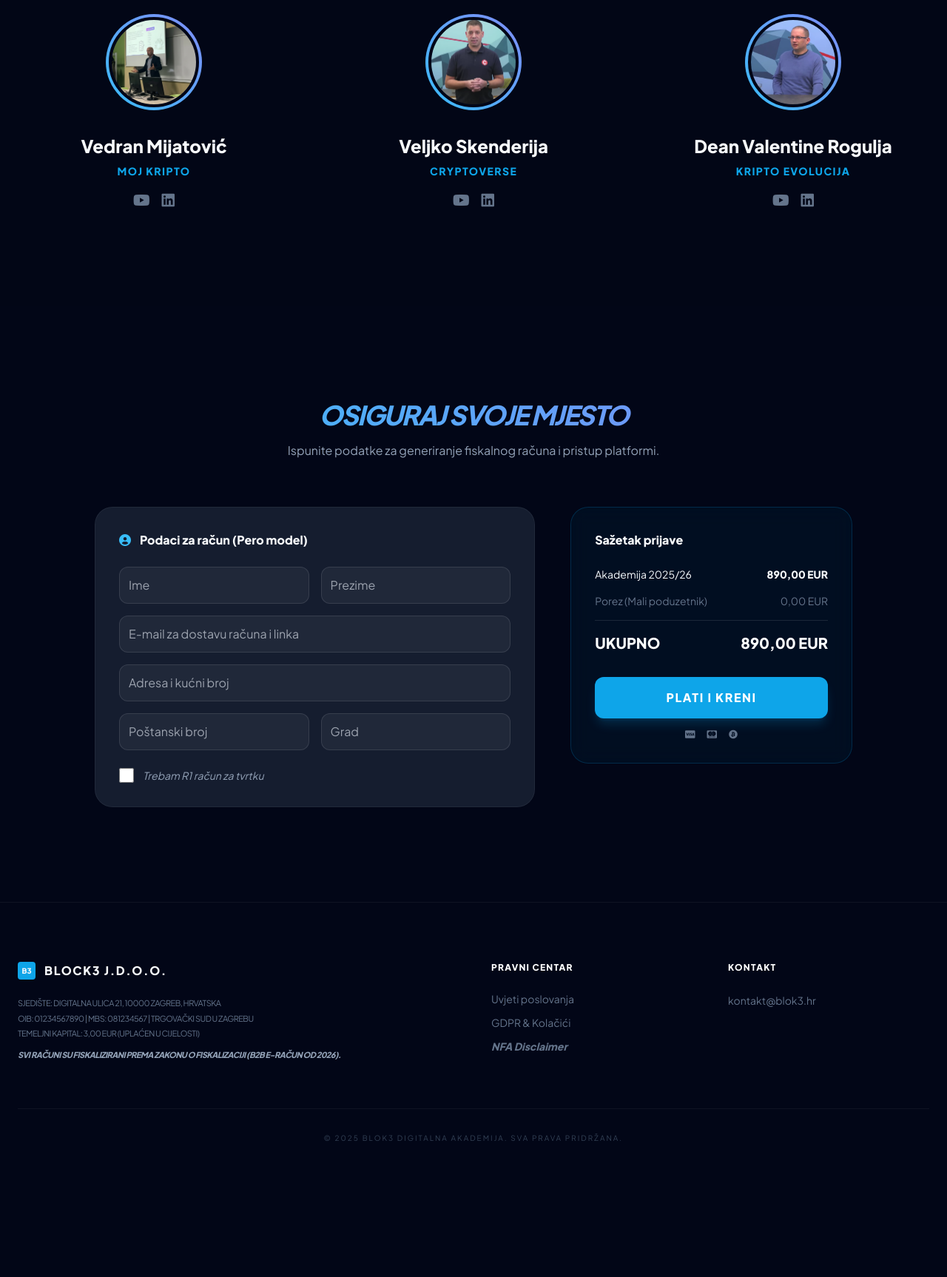
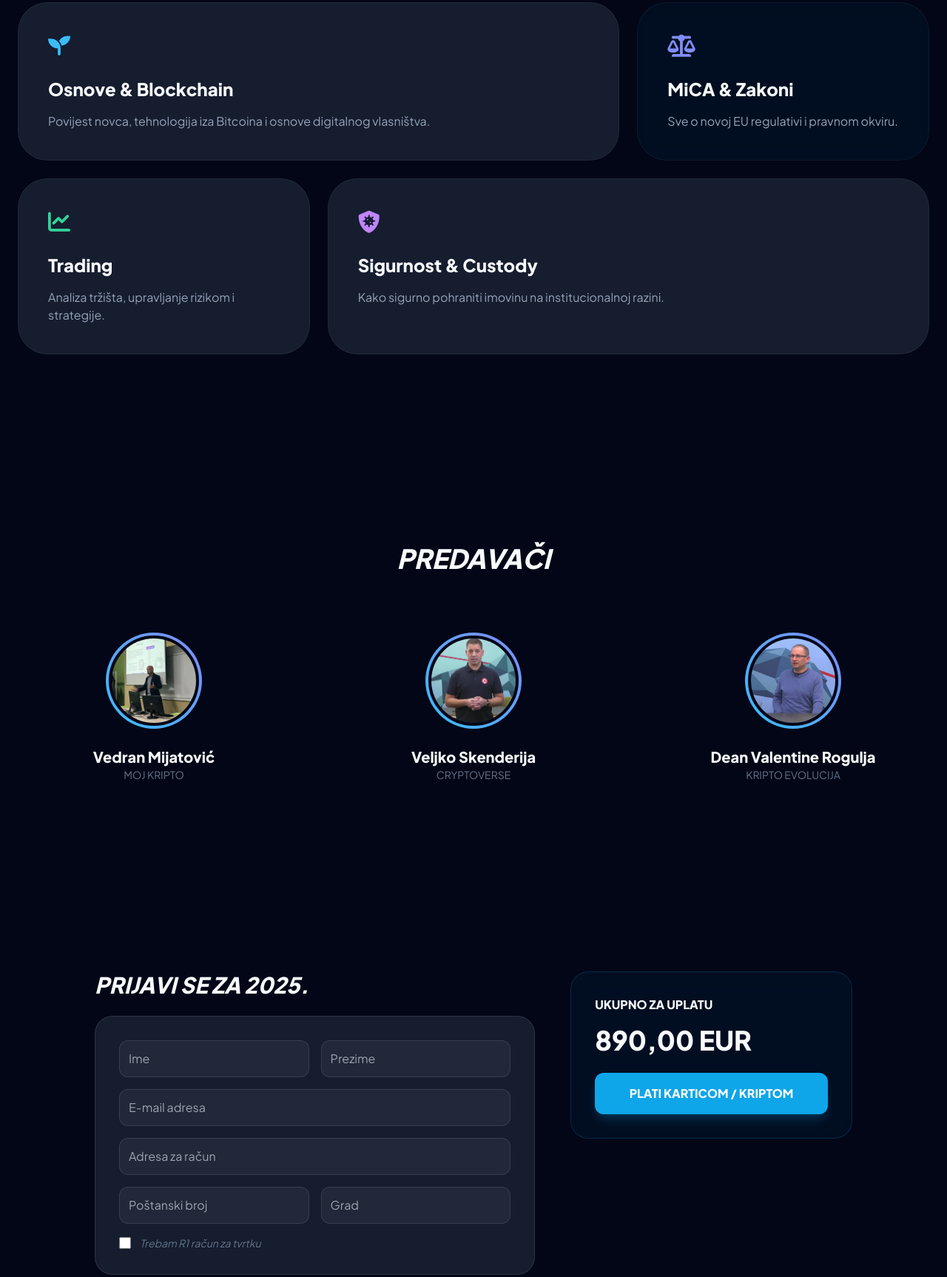
Before and after one commit to Cubicus55/Blok3, a plain HTML site: page index.html in a window 1280 px wide. Shown: the part 1029-2755 px from the top of the page at 74% size. Before the commit the page ends 2655 px from the top, so only its background shows below. Drawn offline with nearby package versions, Linux system fonts and the light colour scheme.

Commit message:
Update index.html
novi kod sa svim elementima stranice

```diff
--- a/index.html
+++ b/index.html
@@ -12,8 +12,9 @@
         .glass { background: rgba(30, 41, 59, 0.7); backdrop-filter: blur(12px); border: 1px solid rgba(255, 255, 255, 0.1); }
         .hero-gradient { background: radial-gradient(circle at top right, #1e40af, transparent), radial-gradient(circle at bottom left, #0f172a, #020617); }
         .text-gradient { background: linear-gradient(to right, #38bdf8, #818cf8); -webkit-background-clip: text; -webkit-text-fill-color: transparent; }
-        .logo-ring { width: 130px; height: 130px; border-radius: 50%; padding: 4px; background: linear-gradient(45deg, #38bdf8, #818cf8); cursor: zoom-in; transition: transform 0.3s ease; }
-        .logo-ring:hover { transform: scale(1.05); }
+        .bento-card { transition: all 0.4s cubic-bezier(0.4, 0, 0.2, 1); border: 1px solid rgba(255, 255, 255, 0.05); }
+        .bento-card:hover { transform: translateY(-8px); border-color: #38bdf8; box-shadow: 0 0 30px rgba(56, 189, 248, 0.15); }
+        .logo-ring { width: 130px; height: 130px; border-radius: 50%; padding: 4px; background: linear-gradient(45deg, #38bdf8, #818cf8); cursor: zoom-in; }
         .logo-inner { width: 100%; height: 100%; border-radius: 50%; object-fit: cover; background: #0f172a; border: 4px solid #020617; }
         .input-field { background: rgba(255,255,255,0.05); border: 1px solid rgba(255,255,255,0.1); padding: 12px; border-radius: 12px; width: 100%; color: white; transition: 0.3s; }
         .input-field:focus { border-color: #38bdf8; outline: none; background: rgba(255,255,255,0.1); }
@@ -23,7 +24,7 @@
 <body>
 
     <div id="lightbox" class="modal-overlay" onclick="this.style.display='none'">
-        <img id="lightbox-img" src="" alt="Povećano" class="max-w-full max-h-[80vh] rounded-2xl shadow-2xl">
+        <img id="lightbox-img" src="" class="max-w-full max-h-[80vh] rounded-2xl shadow-2xl">
     </div>
 
     <div id="legalModal" class="modal-overlay">
@@ -40,83 +41,80 @@
                 <span class="text-xl font-extrabold tracking-tighter uppercase">Blok<span class="text-sky-400">3</span></span>
             </div>
             <div class="hidden md:flex gap-8 text-xs font-bold uppercase tracking-widest text-slate-400">
-                <a href="#o-programu" class="hover:text-white transition">O programu</a>
+                <a href="#kurikulum" class="hover:text-white transition">Program</a>
                 <a href="#predavaci" class="hover:text-white transition">Predavači</a>
-                <a href="#upis" class="hover:text-white transition text-sky-400">Upis</a>
+                <a href="#upis" class="text-sky-400 font-black">Upis 2025</a>
             </div>
-            <a href="#upis" class="bg-sky-500 hover:bg-sky-400 text-white px-5 py-2 rounded-xl text-sm font-bold transition shadow-lg shadow-sky-500/20">Prijavi se</a>
+            <a href="#upis" class="bg-sky-500 hover:bg-sky-400 text-white px-5 py-2 rounded-xl text-sm font-bold transition">Kupi Tečaj</a>
         </div>
     </nav>
 
     <header class="min-h-screen hero-gradient flex items-center px-6 pt-20">
         <div class="max-w-7xl mx-auto grid lg:grid-cols-2 gap-12 items-center">
             <div>
-                <div class="inline-flex items-center gap-2 bg-sky-500/10 border border-sky-500/20 text-sky-400 px-4 py-2 rounded-full text-[10px] font-bold mb-6 tracking-widest uppercase">
-                    Generacija 2025/2026
+                <h1 class="text-6xl md:text-8xl font-black mb-6 leading-[0.85] tracking-tighter text-white uppercase italic">
+                    Nova era <br> <span class="text-gradient">učenja.</span>
+                </h1>
+                <p class="text-xl text-slate-400 mb-10 max-w-lg">Pridruži se Blok3 akademiji. Sveobuhvatna edukacija o digitalnoj ekonomiji pod vodstvom najboljih stručnjaka.</p>
+                <div class="flex gap-4">
+                    <a href="#upis" class="bg-white text-black px-8 py-4 rounded-2xl font-black hover:bg-sky-400 transition">Kreni odmah</a>
                 </div>
-                <h1 class="text-6xl md:text-8xl font-black mb-6 leading-[0.85] tracking-tighter text-white">
-                    Budućnost <br> <span class="text-gradient">ekonomije</span> je ovdje.
-                </h1>
-                <p class="text-xl text-slate-400 mb-10 max-w-lg leading-relaxed">
-                    Pridruži se vodećoj regionalnoj akademiji za blockchain i digitalnu imovinu. Od regulative do naprednog trgovanja.
-                </p>
-                <div class="flex gap-4">
-                    <a href="#upis" class="bg-white text-black px-8 py-4 rounded-2xl font-black hover:bg-sky-400 hover:text-white transition duration-300">Započni edukaciju</a>
-                    <a href="#predavaci" class="px-8 py-4 rounded-2xl font-bold border border-white/10 hover:bg-white/5 transition">Upoznaj tim</a>
-                </div>
-            </div>
-            <div class="hidden lg:block relative">
-                <div class="glass p-12 rounded-[3rem] border-white/5 shadow-2xl relative z-10">
-                    <div class="flex gap-2 mb-6">
-                        <div class="w-3 h-3 rounded-full bg-red-500/50"></div>
-                        <div class="w-3 h-3 rounded-full bg-orange-500/50"></div>
-                        <div class="w-3 h-3 rounded-full bg-green-500/50"></div>
-                    </div>
-                    <code class="text-sky-400 block mb-2 font-mono text-sm">> Initializing Block3_Core...</code>
-                    <code class="text-slate-500 block mb-2 font-mono text-sm">> Loading MiCA_Regulation_2025...</code>
-                    <code class="text-emerald-400 block font-mono text-sm">> Success. Ready for mass adoption.</code>
-                </div>
-                <div class="absolute -bottom-10 -right-10 w-64 h-64 bg-sky-600/20 blur-[100px] rounded-full"></div>
             </div>
         </div>
     </header>
 
+    <section id="kurikulum" class="py-32 px-6">
+        <div class="max-w-7xl mx-auto">
+            <h2 class="text-4xl font-black mb-16 uppercase italic">Program Akademije</h2>
+            <div class="grid grid-cols-1 md:grid-cols-3 gap-6">
+                <div class="md:col-span-2 glass p-10 rounded-[2.5rem] bento-card">
+                    <i class="fas fa-seedling text-3xl text-sky-400 mb-6"></i>
+                    <h3 class="text-2xl font-bold mb-4">Osnove & Blockchain</h3>
+                    <p class="text-slate-400">Povijest novca, tehnologija iza Bitcoina i osnove digitalnog vlasništva.</p>
+                </div>
+                <div class="glass p-10 rounded-[2.5rem] bento-card bg-sky-500/5">
+                    <i class="fas fa-balance-scale text-3xl text-indigo-400 mb-6"></i>
+                    <h3 class="text-2xl font-bold mb-4">MiCA & Zakoni</h3>
+                    <p class="text-slate-400">Sve o novoj EU regulativi i pravnom okviru.</p>
+                </div>
+                <div class="glass p-10 rounded-[2.5rem] bento-card">
+                    <i class="fas fa-chart-line text-3xl text-emerald-400 mb-6"></i>
+                    <h3 class="text-2xl font-bold mb-4">Trading</h3>
+                    <p class="text-slate-400">Analiza tržišta, upravljanje rizikom i strategije.</p>
+                </div>
+                <div class="md:col-span-2 glass p-10 rounded-[2.5rem] bento-card">
+                    <i class="fas fa-shield-virus text-3xl text-purple-400 mb-6"></i>
+                    <h3 class="text-2xl font-bold mb-4">Sigurnost & Custody</h3>
+                    <p class="text-slate-400">Kako sigurno pohraniti imovinu na institucionalnoj razini.</p>
+                </div>
+            </div>
+        </div>
+    </section>
+
     <section id="predavaci" class="py-32 px-6 bg-slate-950/50">
-        <div class="max-w-7xl mx-auto">
-            <h2 class="text-4xl font-black mb-20 italic uppercase tracking-tighter text-center">Vodeći stručnjaci regije</h2>
+        <div class="max-w-7xl mx-auto text-center">
+            <h2 class="text-4xl font-black mb-20 italic uppercase">Predavači</h2>
             <div class="grid md:grid-cols-3 gap-16">
-                <div class="flex flex-col items-center group text-center">
-                    <div class="logo-ring mb-8" onclick="showImg('logo1.png')">
-                        <img src="logo1.png" alt="Vedran Mijatović" class="logo-inner" onerror="this.src='https://via.placeholder.com/150?text=VM'">
+                <div class="flex flex-col items-center">
+                    <div class="logo-ring mb-6" onclick="showImg('logo1.png')">
+                        <img src="logo1.png" class="logo-inner" onerror="this.src='https://via.placeholder.com/150'">
                     </div>
-                    <h4 class="text-2xl font-bold mb-2">Vedran Mijatović</h4>
-                    <p class="text-sky-500 text-sm font-bold mb-4 uppercase tracking-widest">Moj Kripto</p>
-                    <div class="flex gap-4">
-                        <a href="https://www.youtube.com/@mojkripto" target="_blank" class="text-slate-500 hover:text-red-500 transition"><i class="fab fa-youtube text-xl"></i></a>
-                        <a href="https://www.linkedin.com/in/vedran-mijatovic/" target="_blank" class="text-slate-500 hover:text-blue-500 transition"><i class="fab fa-linkedin text-xl"></i></a>
+                    <h4 class="text-xl font-bold">Vedran Mijatović</h4>
+                    <p class="text-slate-500 text-sm uppercase">Moj Kripto</p>
+                </div>
+                <div class="flex flex-col items-center">
+                    <div class="logo-ring mb-6" onclick="showImg('logo2.png')">
+                        <img src="logo2.png" class="logo-inner" onerror="this.src='https://via.placeholder.com/150'">
                     </div>
+                    <h4 class="text-xl font-bold">Veljko Skenderija</h4>
+                    <p class="text-slate-500 text-sm uppercase">Cryptoverse</p>
                 </div>
-                <div class="flex flex-col items-center group text-center">
-                    <div class="logo-ring mb-8" onclick="showImg('logo2.png')">
-                        <img src="logo2.png" alt="Veljko Skenderija" class="logo-inner" onerror="this.src='https://via.placeholder.com/150?text=VS'">
+                <div class="flex flex-col items-center">
+                    <div class="logo-ring mb-6" onclick="showImg('logo3.png')">
+                        <img src="logo3.png" class="logo-inner" onerror="this.src='https://via.placeholder.com/150'">
                     </div>
-                    <h4 class="text-2xl font-bold mb-2">Veljko Skenderija</h4>
-                    <p class="text-sky-500 text-sm font-bold mb-4 uppercase tracking-widest">Cryptoverse</p>
-                    <div class="flex gap-4">
-                        <a href="https://www.youtube.com/@cryptoverse2022" target="_blank" class="text-slate-500 hover:text-red-500 transition"><i class="fab fa-youtube text-xl"></i></a>
-                        <a href="https://www.linkedin.com/in/veljko-skenderija-23b058137/" target="_blank" class="text-slate-500 hover:text-blue-500 transition"><i class="fab fa-linkedin text-xl"></i></a>
-                    </div>
-                </div>
-                <div class="flex flex-col items-center group text-center">
-                    <div class="logo-ring mb-8" onclick="showImg('logo3.png')">
-                        <img src="logo3.png" alt="Dean Valentine Rogulja" class="logo-inner" onerror="this.src='https://via.placeholder.com/150?text=DVR'">
-                    </div>
-                    <h4 class="text-2xl font-bold mb-2">Dean Valentine Rogulja</h4>
-                    <p class="text-sky-500 text-sm font-bold mb-4 uppercase tracking-widest">Kripto Evolucija</p>
-                    <div class="flex gap-4">
-                        <a href="https://www.youtube.com/@KriptoEvolucija" target="_blank" class="text-slate-500 hover:text-red-500 transition"><i class="fab fa-youtube text-xl"></i></a>
-                        <a href="https://www.linkedin.com/in/dean-valentine-rogulja-560a122a3/" target="_blank" class="text-slate-500 hover:text-blue-500 transition"><i class="fab fa-linkedin text-xl"></i></a>
-                    </div>
+                    <h4 class="text-xl font-bold">Dean Valentine Rogulja</h4>
+                    <p class="text-slate-500 text-sm uppercase">Kripto Evolucija</p>
                 </div>
             </div>
         </div>
@@ -124,46 +122,30 @@
 
     <section id="upis" class="py-32 px-6">
         <div class="max-w-5xl mx-auto">
-            <div class="text-center mb-16">
-                <h2 class="text-4xl font-black mb-4 uppercase tracking-tighter italic text-gradient">Osiguraj svoje mjesto</h2>
-                <p class="text-slate-400">Ispunite podatke za generiranje fiskalnog računa i pristup platformi.</p>
-            </div>
-
             <div class="grid lg:grid-cols-5 gap-12">
-                <div class="lg:col-span-3 space-y-8">
-                    <div class="glass p-8 rounded-3xl border-white/5">
-                        <h3 class="font-bold mb-6 flex items-center gap-3"><i class="fas fa-user-circle text-sky-400"></i> Podaci za račun (Pero model)</h3>
-                        <div class="grid md:grid-cols-2 gap-4 mb-4">
+                <div class="lg:col-span-3 space-y-6">
+                    <h2 class="text-3xl font-black uppercase italic">Prijavi se za 2025.</h2>
+                    <div class="glass p-8 rounded-3xl space-y-4">
+                        <div class="grid grid-cols-2 gap-4">
                             <input type="text" placeholder="Ime" class="input-field">
                             <input type="text" placeholder="Prezime" class="input-field">
                         </div>
-                        <input type="email" placeholder="E-mail za dostavu računa i linka" class="input-field mb-4">
-                        <input type="text" placeholder="Adresa i kućni broj" class="input-field mb-4">
-                        <div class="grid grid-cols-2 gap-4 mb-6">
+                        <input type="email" placeholder="E-mail adresa" class="input-field">
+                        <input type="text" placeholder="Adresa za račun" class="input-field">
+                        <div class="grid grid-cols-2 gap-4">
                             <input type="text" placeholder="Poštanski broj" class="input-field">
                             <input type="text" placeholder="Grad" class="input-field">
                         </div>
-                        <label class="flex items-center gap-3 cursor-pointer group">
-                            <input type="checkbox" class="w-5 h-5 rounded border-white/10 bg-white/5 checked:bg-sky-500">
-                            <span class="text-sm text-slate-400 group-hover:text-white transition italic">Trebam R1 račun za tvrtku</span>
+                        <label class="flex items-center gap-3 text-sm text-slate-500 italic cursor-pointer">
+                            <input type="checkbox" class="w-4 h-4 rounded"> Trebam R1 račun za tvrtku
                         </label>
                     </div>
                 </div>
-
                 <div class="lg:col-span-2">
-                    <div class="glass p-8 rounded-3xl border-sky-500/20 bg-sky-500/5 sticky top-24">
-                        <h3 class="font-bold mb-6">Sažetak prijave</h3>
-                        <div class="space-y-4 text-sm mb-8">
-                            <div class="flex justify-between"><span>Akademija 2025/26</span><span class="font-bold">890,00 EUR</span></div>
-                            <div class="flex justify-between text-slate-500"><span>Porez (Mali poduzetnik)</span><span>0,00 EUR</span></div>
-                            <div class="pt-4 border-t border-white/10 flex justify-between text-xl font-black text-white">
-                                <span>UKUPNO</span><span>890,00 EUR</span>
-                            </div>
-                        </div>
-                        <button class="w-full bg-sky-500 hover:bg-sky-400 text-white font-black py-4 rounded-xl shadow-lg shadow-sky-500/20 transition mb-4 uppercase tracking-widest">Plati i kreni</button>
-                        <div class="flex justify-center gap-4 text-slate-500 text-xs">
-                            <i class="fab fa-cc-visa"></i><i class="fab fa-cc-mastercard"></i><i class="fab fa-bitcoin"></i>
-                        </div>
+                    <div class="glass p-8 rounded-3xl border-sky-500/20 bg-sky-500/5">
+                        <h3 class="font-bold mb-4 uppercase">Ukupno za uplatu</h3>
+                        <div class="text-4xl font-black mb-6">890,00 EUR</div>
+                        <button class="w-full bg-sky-500 hover:bg-sky-400 py-4 rounded-xl font-black uppercase transition shadow-lg shadow-sky-500/20">Plati Karticom / Kriptom</button>
                     </div>
                 </div>
             </div>
@@ -172,54 +154,36 @@
 
     <footer class="py-20 px-6 border-t border-white/5 bg-slate-950">
         <div class="max-w-7xl mx-auto">
-            <div class="grid md:grid-cols-2 lg:grid-cols-4 gap-12 mb-16">
+            <div class="grid md:grid-cols-2 lg:grid-cols-4 gap-12 mb-12">
                 <div class="lg:col-span-2">
-                    <div class="flex items-center gap-3 mb-6">
-                        <div class="w-6 h-6 bg-sky-500 rounded font-bold flex items-center justify-center text-[10px]">B3</div>
-                        <span class="font-bold tracking-widest uppercase">Block3 j.d.o.o.</span>
-                    </div>
+                    <span class="font-bold text-white block mb-4 uppercase">Block3 j.d.o.o.</span>
                     <div class="text-[11px] text-slate-500 space-y-1 uppercase tracking-tighter">
-                        <p>Sjedište: Digitalna Ulica 21, 10000 Zagreb, Hrvatska</p>
-                        <p>OIB: 01234567890 | MBS: 081234567 | Trgovački sud u Zagrebu</p>
-                        <p>Temeljni kapital: 3,00 EUR (uplaćen u cijelosti)</p>
-                        <p class="pt-2 text-slate-400 font-bold italic">Svi računi su fiskalizirani prema Zakonu o fiskalizaciji (B2B e-Račun od 2026).</p>
+                        <p>Digitalna Ulica 21, 10000 Zagreb | OIB: 01234567890</p>
+                        <p>Firma u osnivanju | Svi računi su fiskalizirani (e-Račun 2026 Ready)</p>
                     </div>
                 </div>
                 <div>
-                    <h5 class="font-bold mb-6 text-xs uppercase tracking-widest text-white">Pravni centar</h5>
-                    <div class="flex flex-col gap-3 text-sm text-slate-500">
-                        <button onclick="showLegal('terms')" class="text-left hover:text-sky-400 transition">Uvjeti poslovanja</button>
-                        <button onclick="showLegal('privacy')" class="text-left hover:text-sky-400 transition">GDPR & Kolačići</button>
-                        <button onclick="showLegal('nfa')" class="text-left hover:text-sky-400 transition italic font-bold">NFA Disclaimer</button>
+                    <h5 class="font-bold mb-4 text-xs uppercase text-white">Legal</h5>
+                    <div class="flex flex-col gap-2 text-sm text-slate-500">
+                        <button onclick="showLegal('terms')" class="text-left hover:text-white transition">Uvjeti</button>
+                        <button onclick="showLegal('nfa')" class="text-left hover:text-sky-400 font-bold transition italic">NFA Disclaimer</button>
                     </div>
                 </div>
-                <div>
-                    <h5 class="font-bold mb-6 text-xs uppercase tracking-widest text-white">Kontakt</h5>
-                    <a href="mailto:kontakt@blok3.hr" class="text-sm text-slate-500 hover:text-white">kontakt@blok3.hr</a>
-                </div>
-            </div>
-            <div class="pt-8 border-t border-white/5 text-center text-[10px] text-slate-700 uppercase tracking-[0.2em]">
-                &copy; 2025 BLOK3 Digitalna Akademija. Sva prava pridržana.
             </div>
         </div>
     </footer>
 
     <script>
-        function showImg(s){
-            document.getElementById('lightbox-img').src=s;
-            document.getElementById('lightbox').style.display='flex';
-        }
+        function showImg(s){ document.getElementById('lightbox-img').src=s; document.getElementById('lightbox').style.display='flex'; }
         function showLegal(t){
             const c = document.getElementById('legalContent');
             const data = {
-                terms: '<h2 class="text-2xl font-black uppercase text-white">Uvjeti poslovanja</h2><p>Edukacija se provodi online. Block3 j.d.o.o. obvezuje se isporučiti materijale u dogovorenom roku. Povrat novca moguć je sukladno zakonu u roku od 14 dana.</p>',
-                privacy: '<h2 class="text-2xl font-black uppercase text-white">GDPR & Privatnost</h2><p>Vaši podaci se koriste isključivo za potrebe fiskalizacije računa i pristupa akademiji. Koristimo nužne kolačiće za funkcionalnost naplate.</p>',
-                nfa: '<h2 class="text-2xl font-black uppercase text-sky-400 italic">Financial Disclaimer (NFA)</h2><p class="font-bold">Sadržaj na ovoj stranici i unutar akademije nije financijski savjet.</p><p>Kriptovalute nose visoki rizik gubitka kapitala. Block3 j.d.o.o. i predavači ne preuzimaju odgovornost za vaše investicijske odluke.</p>'
+                terms: '<h2 class="text-2xl font-black text-white">Uvjeti</h2><p>Standardni uvjeti poslovanja Block3 akademije...</p>',
+                nfa: '<h2 class="text-2xl font-black text-sky-400 italic italic uppercase">NFA Disclaimer</h2><p>Sadržaj nije financijski savjet. Kripto je rizičan.</p>'
             };
             c.innerHTML = data[t];
             document.getElementById('legalModal').style.display='flex';
         }
-        window.onclick = function(e){ if(e.target.className.includes('modal-overlay')) e.target.style.display='none'; }
     </script>
 </body>
 </html>
```
